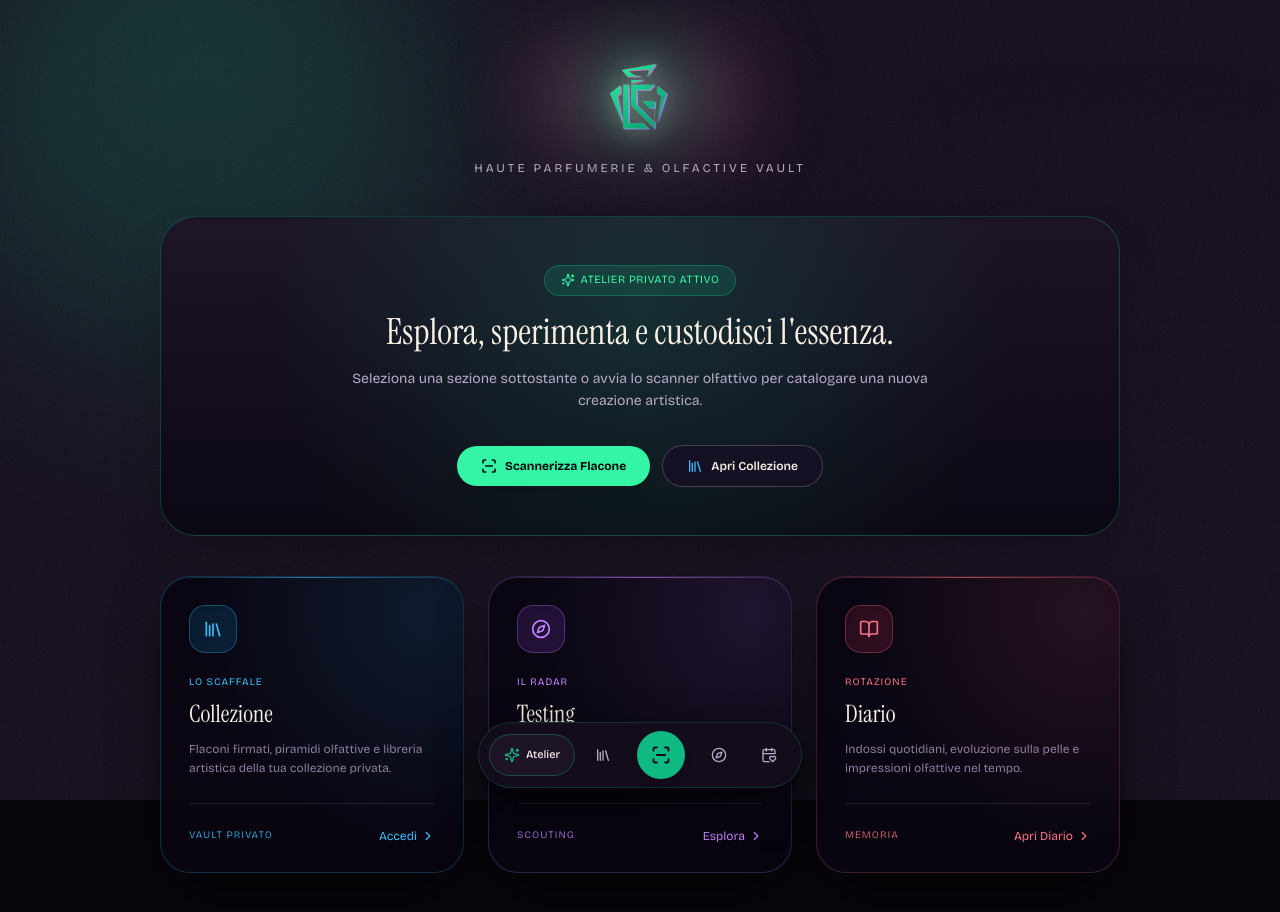
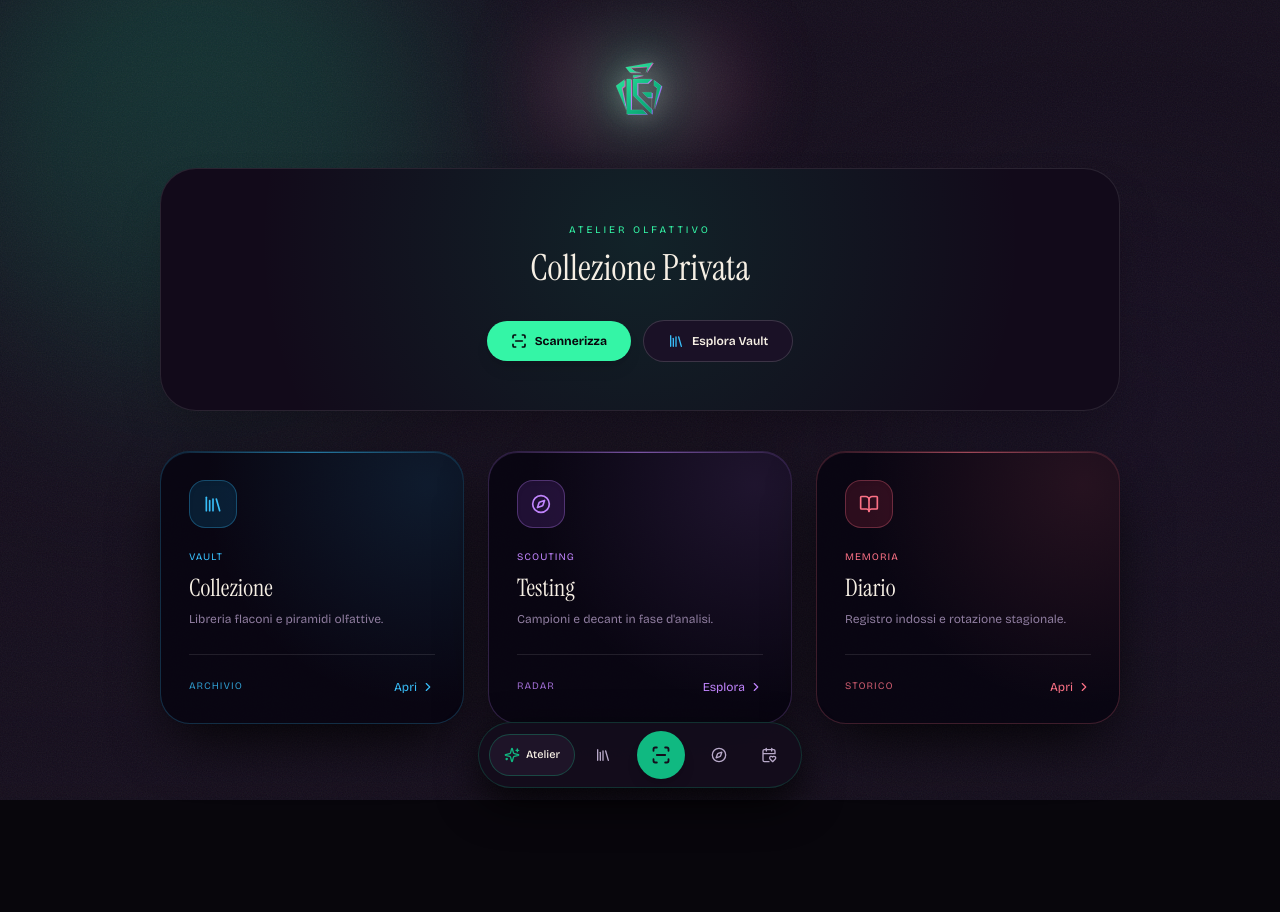
Before and after one commit to guj80/boutique_olfattiva, a Next.js app: page / in a window 1280 px wide. Shown: the top 912 px of the page. Built offline with nearby package versions, Linux system fonts and the light colour scheme.

Commit message:
Update page.jsx

```diff
--- a/app/page.jsx
+++ b/app/page.jsx
@@ -2,7 +2,7 @@
 
 import React, { useEffect } from 'react';
 import Link from 'next/link';
-import { Library, Compass, BookOpen, ChevronRight, Sparkles, ScanLine } from 'lucide-react';
+import { Library, Compass, BookOpen, ChevronRight, ScanLine } from 'lucide-react';
 import { Logo } from '@/components/Logo';
 import { GlassCard } from '@/components/GlassCard';
 import { useAura, SECTION_THEMES } from '@/components/AuraProvider';
@@ -16,54 +16,49 @@ export default function HomePage() {
 
   return (
     <main className="mx-auto w-full max-w-5xl px-4 sm:px-8 py-10 pb-36 space-y-10">
-      {/* HEADER ATELIER */}
-      <header className="flex flex-col items-center text-center space-y-4 pt-2">
-        <div className="h-24 w-64 flex items-center justify-center p-2">
+      {/* HEADER PULITO */}
+      <header className="flex flex-col items-center text-center space-y-3 pt-2">
+        <div className="h-20 w-56 flex items-center justify-center p-2">
           <Logo variant="original" className="h-full w-full object-contain" />
         </div>
-        <p className="font-mono text-xs uppercase tracking-[0.25em] text-[#B8A9C9]">
-          Haute Parfumerie & Olfactive Vault
-        </p>
       </header>
 
-      {/* HERO BANNER INTERATTIVO */}
-      <section className="relative overflow-hidden rounded-[36px] border border-[#10B981]/30 bg-gradient-to-b from-[#1E1428]/90 to-[#0C0814] p-8 sm:p-12 text-center shadow-2xl">
-        <div className="absolute inset-0 bg-[radial-gradient(circle_at_50%_30%,rgba(16,185,129,0.18)_0%,transparent_70%)] pointer-events-none" />
+      {/* HERO VETRINA SCULTOREA (ISPIRAZIONE BESGIN: FLACONE PROTAGONISTA & INTERAZIONE) */}
+      <section className="relative overflow-hidden rounded-[36px] border border-white/10 bg-[#120A1A] p-8 sm:p-12 text-center shadow-2xl">
+        <div className="absolute inset-0 bg-[radial-gradient(circle_at_50%_30%,rgba(16,185,129,0.14)_0%,transparent_75%)] pointer-events-none" />
 
-        <div className="relative z-10 max-w-xl mx-auto space-y-4">
-          <span className="inline-flex items-center gap-1.5 rounded-full bg-[#10B981]/15 border border-[#10B981]/35 px-4 py-1.5 font-mono text-[11px] uppercase tracking-wider text-[#34F5A6]">
-            <Sparkles className="h-3.5 w-3.5" />
-            Atelier Privato Attivo
-          </span>
-          <h2 className="font-serif text-3xl sm:text-4xl text-[#F6EFE4] leading-tight">
-            Esplora, sperimenta e custodisci l'essenza.
-          </h2>
-          <p className="text-sm text-[#B8A9C9] leading-relaxed">
-            Seleziona una sezione sottostante o avvia lo scanner olfattivo per catalogare una nuova creazione artistica.
-          </p>
+        <div className="relative z-10 max-w-lg mx-auto space-y-6">
+          <div className="space-y-2">
+            <span className="font-mono text-[10px] uppercase tracking-[0.3em] text-[#34F5A6]">
+              Atelier Olfattivo
+            </span>
+            <h2 className="font-serif text-3xl sm:text-4xl text-[#F6EFE4]">
+              Collezione Privata
+            </h2>
+          </div>
 
-          <div className="pt-4 flex flex-wrap items-center justify-center gap-3">
+          <div className="flex flex-wrap items-center justify-center gap-3 pt-2">
             <Link
               href="/scanner"
               onClick={() => setCustomAura(SECTION_THEMES.scanner)}
               className="flex items-center gap-2 rounded-full bg-[#34F5A6] px-6 py-3 font-mono text-xs font-bold text-[#08060C] transition hover:scale-105 shadow-lg"
             >
               <ScanLine className="h-4 w-4 stroke-[2.5]" />
-              <span>Scannerizza Flacone</span>
+              <span>Scannerizza</span>
             </Link>
             <Link
               href="/collezione"
               onClick={() => setCustomAura(SECTION_THEMES.collezione)}
-              className="flex items-center gap-2 rounded-full border border-white/20 bg-[#161024] px-6 py-3 font-mono text-xs font-semibold text-[#F6EFE4] transition hover:border-white/40"
+              className="flex items-center gap-2 rounded-full border border-white/15 bg-[#1A1126] px-6 py-3 font-mono text-xs font-semibold text-[#F6EFE4] transition hover:border-white/40"
             >
               <Library className="h-4 w-4 text-sky-400" />
-              <span>Apri Collezione</span>
+              <span>Esplora Vault</span>
             </Link>
           </div>
         </div>
       </section>
 
-      {/* TRE ACCESSI PRINCIPALI */}
+      {/* ACCESSI RAPIDI AI TRE REPARTI */}
       <section className="grid grid-cols-1 md:grid-cols-3 gap-6">
         {/* COLLEZIONE */}
         <Link href="/collezione" className="group block">
@@ -74,19 +69,19 @@ export default function HomePage() {
               </div>
               <div className="space-y-1.5">
                 <span className="font-mono text-[10px] uppercase tracking-widest text-sky-400">
-                  Lo Scaffale
+                  Vault
                 </span>
                 <h3 className="font-serif text-2xl text-[#F6EFE4]">Collezione</h3>
-                <p className="text-xs text-[#8E7C9E] leading-relaxed pt-1">
-                  Flaconi firmati, piramidi olfattive e libreria artistica della tua collezione privata.
+                <p className="text-xs text-[#8E7C9E] leading-relaxed">
+                  Libreria flaconi e piramidi olfattive.
                 </p>
               </div>
             </div>
 
             <div className="pt-6 flex items-center justify-between border-t border-white/10 mt-6">
-              <span className="font-mono text-[10px] uppercase tracking-widest text-sky-400/80">Vault privato</span>
+              <span className="font-mono text-[10px] uppercase tracking-widest text-sky-400/80">Archivio</span>
               <div className="flex items-center gap-1 font-mono text-xs text-sky-400 group-hover:translate-x-1 transition">
-                <span>Accedi</span>
+                <span>Apri</span>
                 <ChevronRight className="h-3.5 w-3.5" />
               </div>
             </div>
@@ -102,17 +97,17 @@ export default function HomePage() {
               </div>
               <div className="space-y-1.5">
                 <span className="font-mono text-[10px] uppercase tracking-widest text-purple-400">
-                  Il Radar
+                  Scouting
                 </span>
                 <h3 className="font-serif text-2xl text-[#F6EFE4]">Testing</h3>
-                <p className="text-xs text-[#8E7C9E] leading-relaxed pt-1">
-                  Campioni, decant e scoperte in corso d'analisi con listini formati dedicati.
+                <p className="text-xs text-[#8E7C9E] leading-relaxed">
+                  Campioni e decant in fase d'analisi.
                 </p>
               </div>
             </div>
 
             <div className="pt-6 flex items-center justify-between border-t border-white/10 mt-6">
-              <span className="font-mono text-[10px] uppercase tracking-widest text-purple-400/80">Scouting</span>
+              <span className="font-mono text-[10px] uppercase tracking-widest text-purple-400/80">Radar</span>
               <div className="flex items-center gap-1 font-mono text-xs text-purple-400 group-hover:translate-x-1 transition">
                 <span>Esplora</span>
                 <ChevronRight className="h-3.5 w-3.5" />
@@ -130,19 +125,19 @@ export default function HomePage() {
               </div>
               <div className="space-y-1.5">
                 <span className="font-mono text-[10px] uppercase tracking-widest text-rose-400">
-                  Rotazione
+                  Memoria
                 </span>
                 <h3 className="font-serif text-2xl text-[#F6EFE4]">Diario</h3>
-                <p className="text-xs text-[#8E7C9E] leading-relaxed pt-1">
-                  Indossi quotidiani, evoluzione sulla pelle e impressioni olfattive nel tempo.
+                <p className="text-xs text-[#8E7C9E] leading-relaxed">
+                  Registro indossi e rotazione stagionale.
                 </p>
               </div>
             </div>
 
             <div className="pt-6 flex items-center justify-between border-t border-white/10 mt-6">
-              <span className="font-mono text-[10px] uppercase tracking-widest text-rose-400/80">Memoria</span>
+              <span className="font-mono text-[10px] uppercase tracking-widest text-rose-400/80">Storico</span>
               <div className="flex items-center gap-1 font-mono text-xs text-rose-400 group-hover:translate-x-1 transition">
-                <span>Apri Diario</span>
+                <span>Apri</span>
                 <ChevronRight className="h-3.5 w-3.5" />
               </div>
             </div>
```
